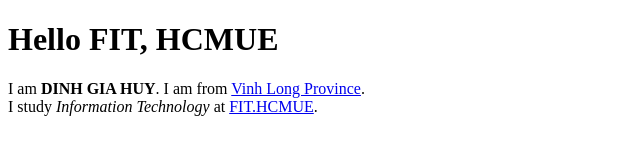
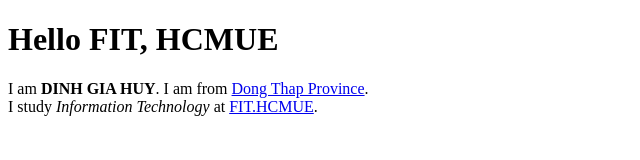
Before and after one commit to DinhGiaHuy150608/DinhGiaHuy, a plain HTML site: page Baitap/b1.1.2.html in a window 1280 px wide. Shown: the full height of the page, 0-640 px from the left. Drawn offline with Linux system fonts and the light colour scheme.

Commit message:
Update b1.1.2.html

```diff
--- a/Baitap/b1.1.2.html
+++ b/Baitap/b1.1.2.html
@@ -7,7 +7,7 @@
 <body>
     <h1>Hello FIT, HCMUE</h1>
     <p>
-        I am <b>DINH GIA HUY</b>. I am from <a href="https://vinhlong.gov.vn" target="_blank">Vinh Long Province</a>.<br>
+        I am <b>DINH GIA HUY</b>. I am from <a href="https://dongthap.gov.vn/" target="_blank">Dong Thap Province</a>.<br>
         I study <i>Information Technology</i> at <a href="https://hcmue.edu.vn" target="_blank">FIT.HCMUE</a>.
     </p>
 </body>
```
